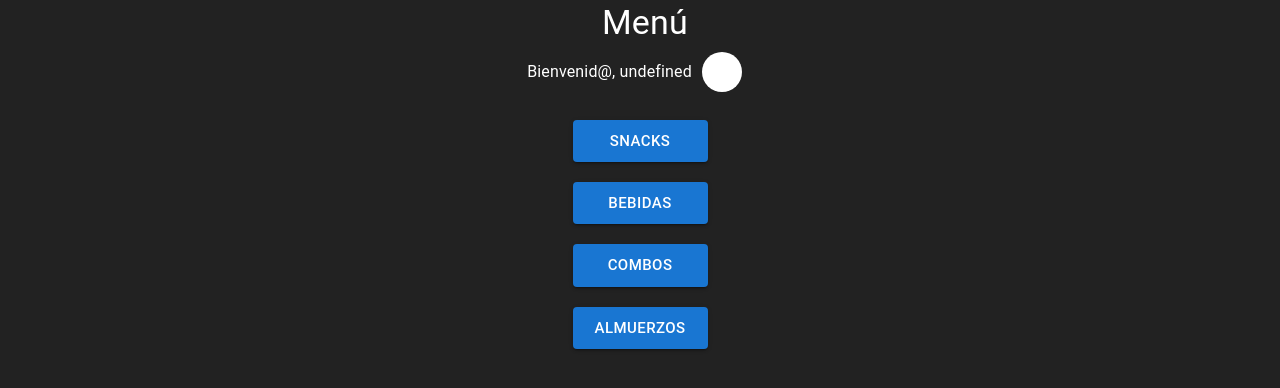
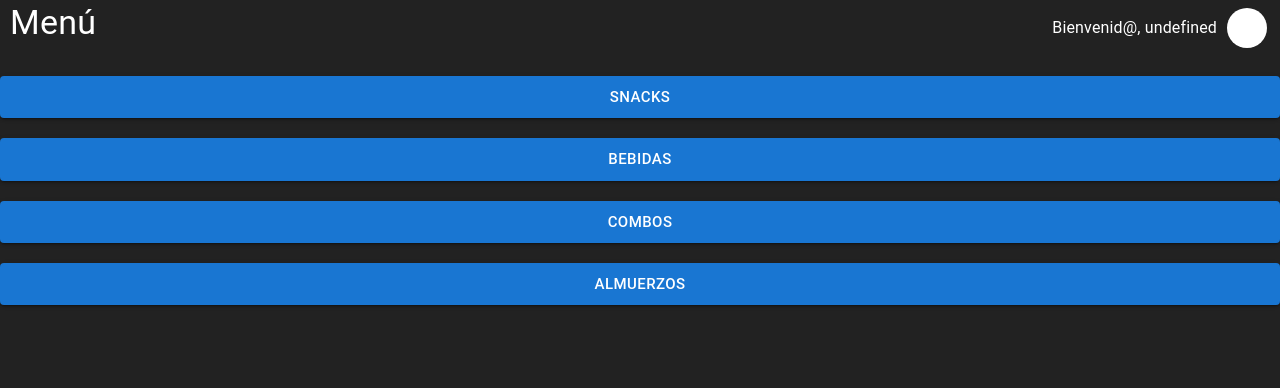
Before and after one commit to BradFernando/aplicativo-web-gastronomy, a Next.js app: page /menu in a window 1280 px wide. Shown: the top 388 px of the page. Built offline with nearby package versions, Linux system fonts and the light colour scheme.

Commit message:
El commit

```diff
--- a/pages/menu.tsx
+++ b/pages/menu.tsx
@@ -59,7 +59,8 @@ export default function AccountMenu() {
             }
         `}
       />
-      <div style={{ display: 'flex', flexDirection: 'column', justifyContent: 'flex-start', alignItems: 'center', height: '100vh', background: '#222222', color: 'white' }}>
+      <div style={{ display: 'flex', flexDirection: 'column', alignItems: 'flex-start', height: '100vh', background: '#222222', color: 'white' }}>
+        <div style={{ display: 'flex', justifyContent: 'space-between', width: '100%' }}>
           <Typography variant="h4" component="h2" style={{ marginTop: '2px', marginLeft:'10px' }}>
             Menú
           </Typography>
@@ -70,6 +71,7 @@ export default function AccountMenu() {
             <IconButton onClick={handleClick} style={{marginRight: '5px'}}>
               <Avatar sx={{ bgcolor: 'white' }} />
             </IconButton>
+          </div>
         </div>
         <Menu
           id="simple-menu"
@@ -95,7 +97,7 @@ export default function AccountMenu() {
         </Menu>
 
         {/* Agregamos los botones grandes */}
-        <Box sx={{ display: 'flex', flexDirection: 'column', gap: '20px', marginTop: '20px' }}>
+        <Box sx={{ display: 'flex', flexDirection: 'column', gap: '20px', marginTop: '20px', width: '100%' }}>
           <Button variant="contained" size="large">Snacks</Button>
           <Button variant="contained" size="large">Bebidas</Button>
           <Button variant="contained" size="large">Combos</Button>
```
Lines whose indentation alone changed are shown as unchanged.
